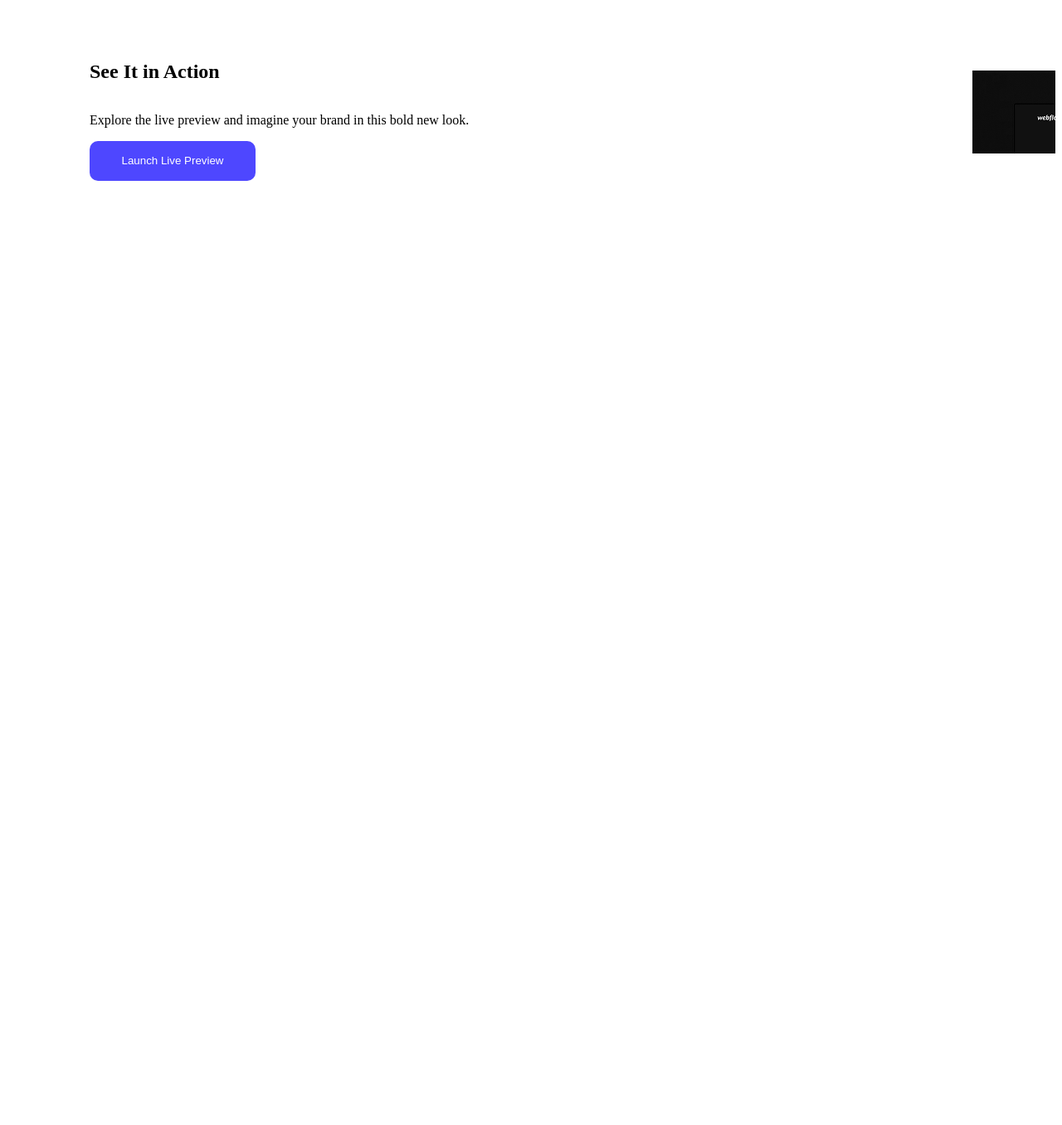
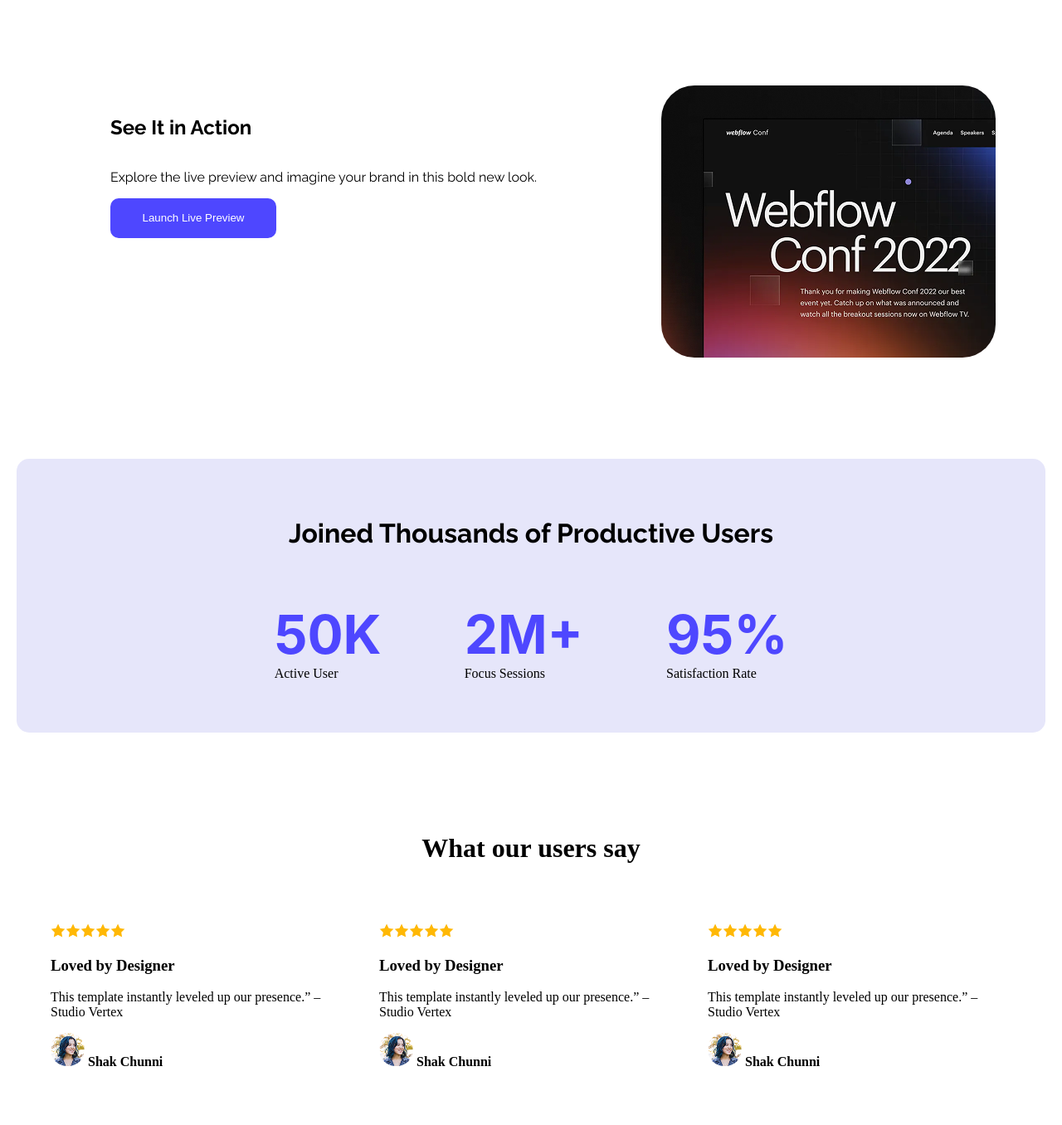
Before and after one commit to tahmeedhasan88/1st-assignment, a plain HTML site: page index.html in a window 1280 px wide. Shown: the part 655-2011 px from the top of the page at 83% size. Before the commit the page ends 981 px from the top, so only its background shows below. Drawn offline with Linux system fonts and the light colour scheme.

Commit message:
added elements

```diff
--- a/index.html
+++ b/index.html
@@ -3,35 +3,69 @@
 <head>
     <meta charset="UTF-8">
     <meta name="viewport" content="width=device-width, initial-scale=1.0">
+    <link rel="preconnect" href="https://fonts.googleapis.com">
+<link rel="preconnect" href="https://fonts.gstatic.com" crossorigin>
+<link href="https://fonts.googleapis.com/css2?family=Open+Sans:ital,wght@0,300..800;1,300..800&family=Raleway:ital,wght@0,100..900;1,100..900&display=swap" rel="stylesheet">
     <link rel="stylesheet" href="style.css">
     <title>Document</title>
 </head>
 <body>
     <header class="hdr">
         <nav class="navbar">
-            <h2 class="logo">LOGO</h2>
+            <h2 class="inter">LOGO</h2>
             <ul>
                 <li><a href=><button class="btn-color">Sign up</button></a></li>
             </ul>
         </nav>
         <div class="upper">
-<h1>Cool Dark UI Template for Webflow Agencies!</h1>
+<h1 class="raleway-tp">Cool Dark UI Template for Webflow Agencies!</h1>
 <a href=><button class="btn-color">Stay Focused</button></a>
 </div>
 
     </header>
     <main class="mn">
         <div class="text">
-<h2>See It in Action</h2>
-<p>Explore the live preview and imagine your brand in this bold new look.</p>
+<h2 class="raleway">See It in Action</h2>
+<p class="raleway">Explore the live preview and imagine your brand in this bold new look.</p>
 <button class="btn-color2">Launch Live Preview</button>
         </div>
-
         <div class="presentation">
+            <img src="images/wc-mini.png">
 
         </div>
+</main>
+        <div class="Score-box">
+<h1 class="raleway">Joined Thousands of Productive Users</h1>
+<div class="scores">
+    <div class="score1"><h1 class="big">50K</h1><p class="mini">Active User</p></div>
+    <div class="score2"><h1 class="big">2M+</h1><p class="mini">Focus Sessions</p></div>
+    <div class="score3"><h1 class="big">95%</h1><p class="mini">Satisfaction Rate</p></div>
+</div>
+        </div>
+    <div class="review-box">
+        <h1>What our users say</h1>
+      <div class="reviews">
+        <div class="review1">
+            <img src="images/icon-star.png"><img src="images/icon-star.png"><img src="images/icon-star.png"><img src="images/icon-star.png"><img src="images/icon-star.png">
+            <h3>Loved by Designer</h3>
+            <p>This template instantly leveled up our presence.” – Studio Vertex</p>
+            <img class="round" src="images/avatar.png">
+            <b>Shak Chunni</b></div>
+<div class="review1">
+            <img src="images/icon-star.png"><img src="images/icon-star.png"><img src="images/icon-star.png"><img src="images/icon-star.png"><img src="images/icon-star.png">
+            <h3>Loved by Designer</h3>
+            <p>This template instantly leveled up our presence.” – Studio Vertex</p>
+            <img class="round" src="images/avatar.png">
+            <b>Shak Chunni</b></div>
+<div class="review1">
+            <img src="images/icon-star.png"><img src="images/icon-star.png"><img src="images/icon-star.png"><img src="images/icon-star.png"><img src="images/icon-star.png">
+            <h3>Loved by Designer</h3>
+            <p>This template instantly leveled up our presence.” – Studio Vertex</p>
+            <img class="round" src="images/avatar.png">
+            <b>Shak Chunni</b></div>
 
-    </main>
+
+        </div>
     <footer>
 
     </footer>
--- a/style.css
+++ b/style.css
@@ -1,3 +1,27 @@
+.raleway{
+  font-family: "Raleway", sans-serif;
+  font-optical-sizing: auto;
+  font-weight: <weight>;
+  font-style: normal;
+}
+.raleway-tp{
+  font-family: "Raleway", sans-serif;
+  font-size: 4em;
+  font-style: normal;
+}
+
+
+.inter{
+  font-family: "Inter", sans-serif;
+  font-optical-sizing: auto;
+  font-weight: 800;
+  font-style: normal;
+  color: #4E47FF;
+}
+
+
+
+
 ul li{list-style: none;}
 .btn-color{
     background-color: #4E47FF;
@@ -7,8 +31,7 @@ ul li{list-style: none;}
     border-radius: 10px;
     border-style: none;
 }
-.logo{color: #4E47FF;
-font-weight: 600;}
+
 
 .navbar{
     display: flex;
@@ -40,16 +63,85 @@ height: 600px;}
 .text{display: flex;
 flex-direction: column;
 justify-content: right;
-align-items: right;
-margin: 100px 100px;
-padding-top: 100px 100px;}
+align-items: right;}
 
-.presentation{background-image: url(images/wc-mini.png);
-height: 100px;
-width: 100px;}
+.presentation{
+   margin: 50px 50px;
+padding:100px 100px;
+height: 200px;
+width: 200px;
+}
 
 .mn{
     display: flex;
+    justify-content:center;
+    align-items: center;
+    margin-bottom: 100px;
+
+}
+
+.presentation img{
+   border-radius: 40px;
+  height: 328px;
+  width: 403px;
+}
+
+.Score-box{
+    border-radius: 15px;
+    height: 230px;
+    width: 1140px;
+    background-color: #E6E6FA;
+    margin: auto;
+    padding: 50px;
+    display: flex;
+    flex-direction: column;
+    align-items: center;
+    margin-bottom: 100px;
+}
+
+.scores{
+    display: flex;
+    justify-content: space-between;
+    gap: 100px;
+}
+
+.big{
+    color: #4E47FF;
+    font-family: "Inter", sans-serif;
+    font-size: 4em;
+    margin-bottom: 0%;
+
+}
+
+.mini{
+    margin-top: 0%;
+}
+
+.review-box{
+    width: 1140px;
+    height: 342px;
+    margin:auto;
+    padding: auto;
+    display: flex;
+    flex-direction: column;
+    align-items: center;
+
+}
+
+
+.review1{
+    height: 243px;
+    width: 366px;
+    background-color: #ffffff;
+}
+
+.round{border-radius: 50px;}
+
+.reviews{
+    display: flex;
     justify-content: space-between;
     align-items: center;
+    gap: 30px;
+    border-radius: 10px;
+    margin-top: 50px;
 }
```
Also changed, not shown: images/avatar.png (added), images/icon-star.png (added).
